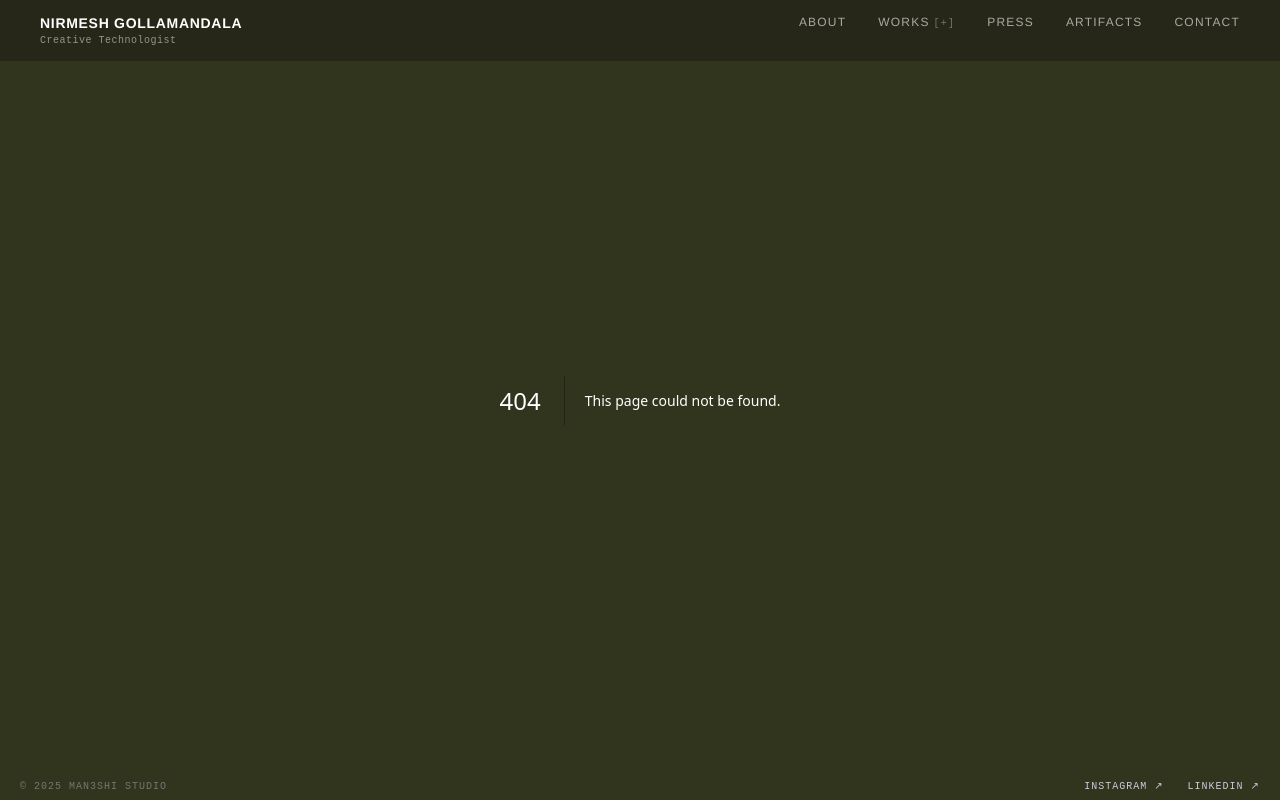
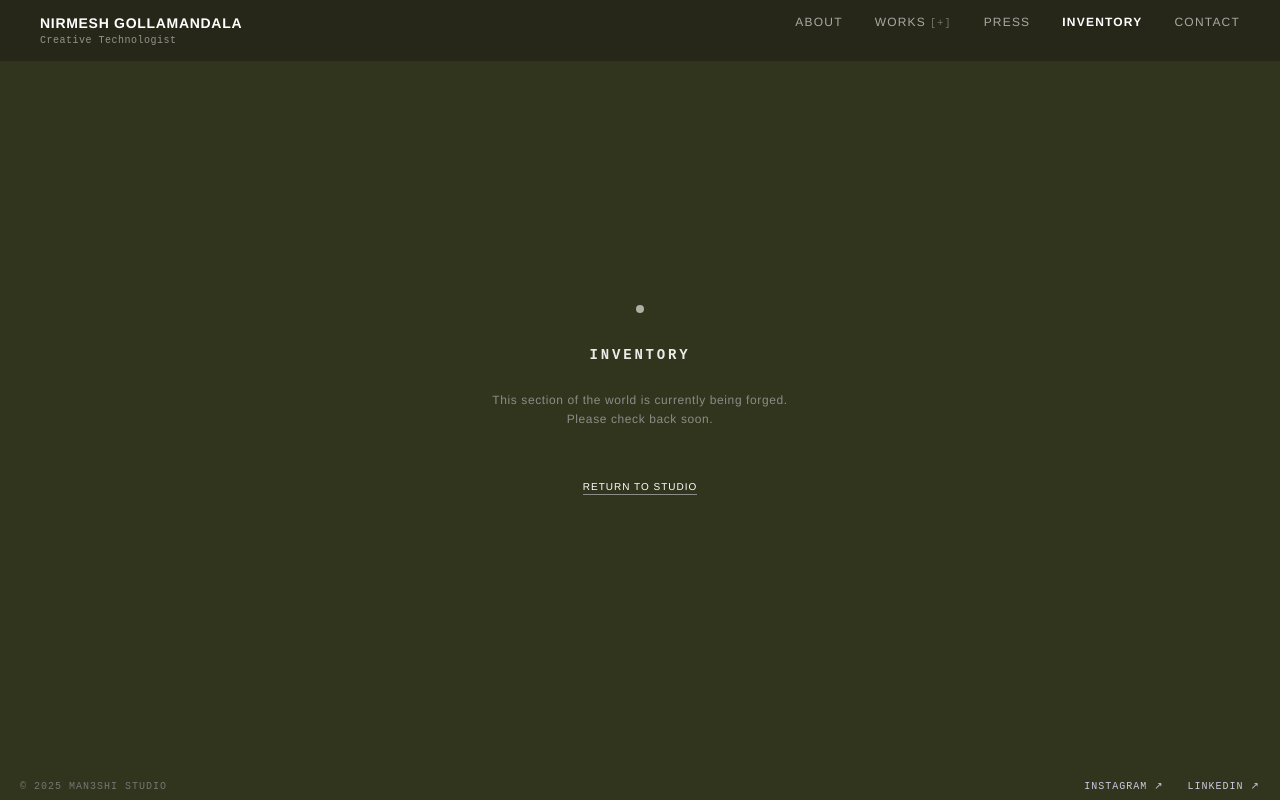
Before and after one commit to dr4gon01/man3shi-studio, a Next.js app: page /inventory in a window 1280 px wide. Before the commit this address had no page. Built offline with nearby package versions, Linux system fonts and the light colour scheme.

Commit message:
feat: Update navigation links to reflect inventory section and add inventory page

```diff
--- a/app/artifacts/page.tsx
+++ b/app/inventory/page.tsx
@@ -1,5 +1,5 @@
 import Construction from "@/components/Construction";
 
 export default function Shop() {
-  return <Construction title="ARTIFACTS" />;
+  return <Construction title="INVENTORY" />;
 }
--- a/components/Header.tsx
+++ b/components/Header.tsx
@@ -16,7 +16,7 @@ const links = [
     ]
   },
   { name: "Press", href: "/press" },
-  { name: "Artifacts", href: "/artifacts" },
+  { name: "Inventory", href: "/inventory" },
   { name: "Contact", href: "/contact" },
 ];
 
--- a/components/Sidebar.tsx
+++ b/components/Sidebar.tsx
@@ -6,7 +6,7 @@ const links = [
   { name: "About", href: "/about" },
   { name: "Works", href: "/works" },
   { name: "Press", href: "/press" },
-  { name: "Artifacts", href: "/shop" },
+  { name: "Inventory", href: "/inventory" },
   { name: "Contact", href: "/contact" },
 ];
 
```
